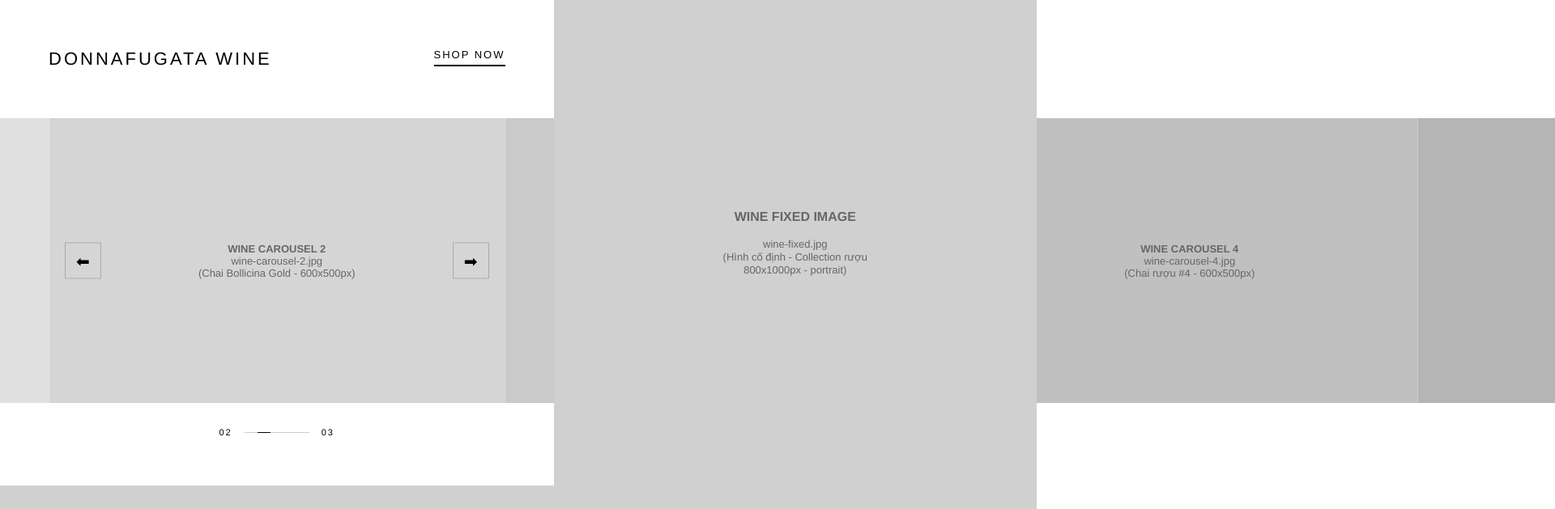
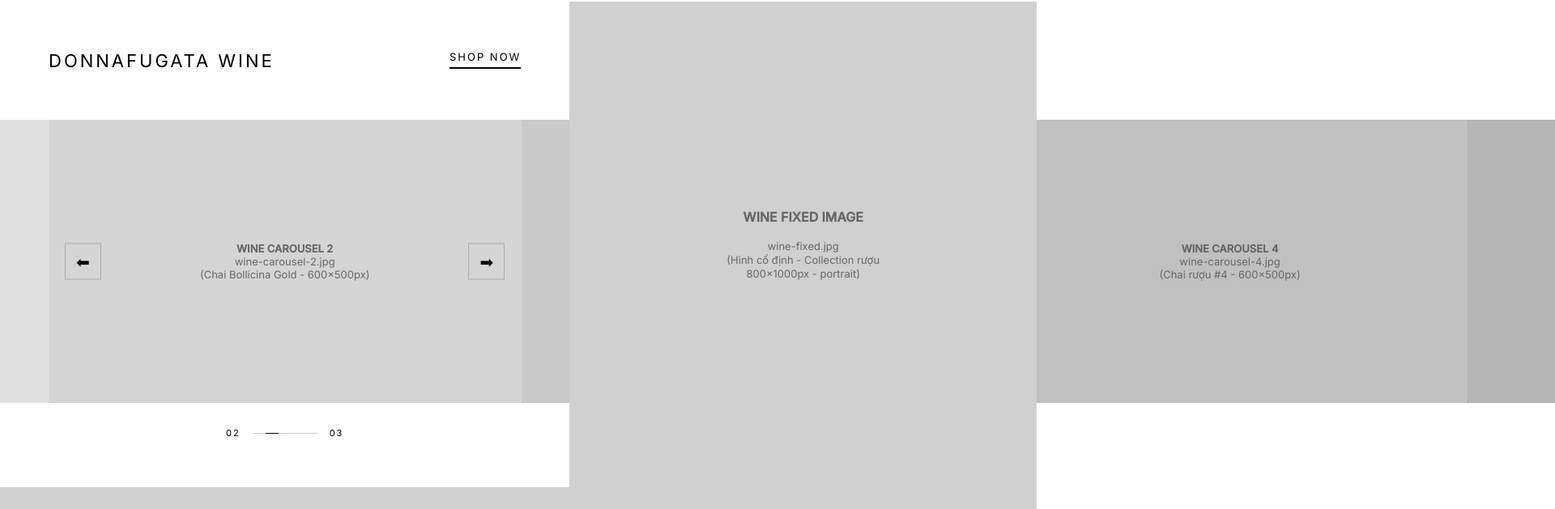
Before and after one commit to JustQuy/DGFnB, a plain HTML site: page index.html in a window 1280 px wide. Shown: the part 1167-1796 px from the top of the page at 81% size, 1920 px wide, since content can reach past the window. Drawn offline with Linux system fonts and the light colour scheme.

Commit message:
Update font family to use Inter exclusively

```diff
--- a/index.html
+++ b/index.html
@@ -3,6 +3,7 @@
 <head>
     <meta charset="UTF-8">
     <meta name="viewport" content="width=device-width, initial-scale=1.0">
+    <link rel="stylesheet" href="https://fonts.googleapis.com/css2?family=Inter:wght@300;400;500&display=swap">
     <title>Dolce&Gabbana® Food & Beverage</title>
     <style>
         * {
@@ -12,7 +13,7 @@
         }
 
         body {
-            font-family: "Helvetica Neue", "Neue Haas Grotesk", Arial, Inter, sans-serif;;
+            font-family: "Inter", Arial, Inter, sans-serif;;
             color: #000;
             background: #fff;
         }
```
